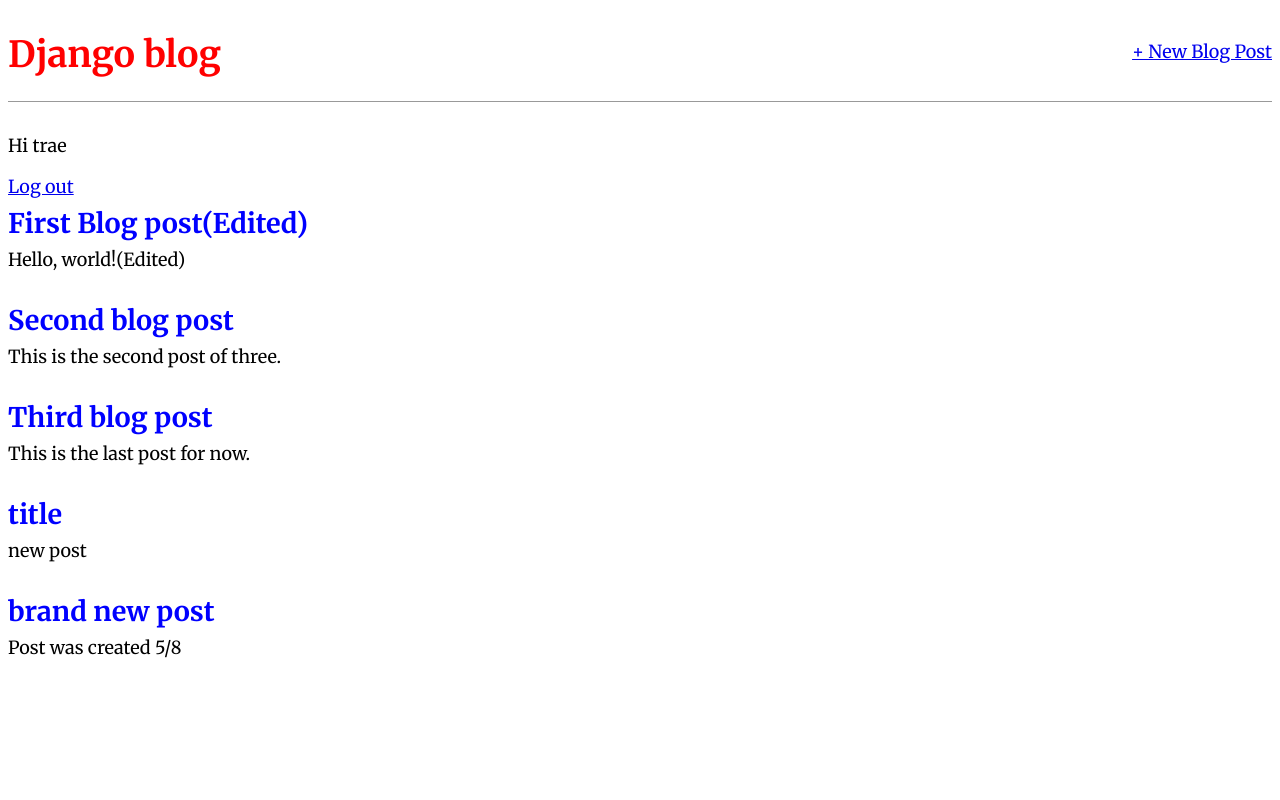
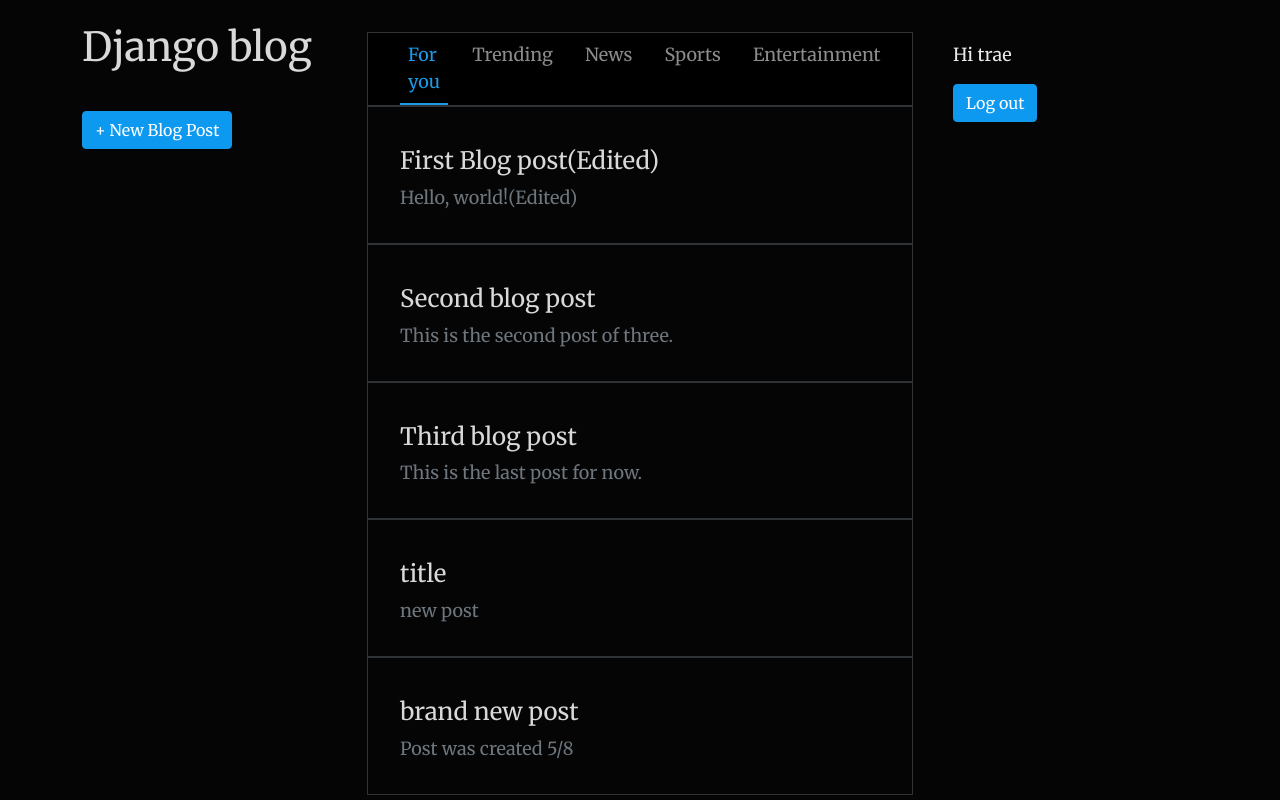
Before and after one commit to TraeDavis/fsdi_112_django_blog, a Django app: page / in a window 1280 px wide. Run offline with Django 3.2, Linux system fonts and the light colour scheme; a user stored in the database is signed in; data comes from the database, SQL or seed files in the repository.

Commit message:
styled home page

```diff
--- a/static/css/base.css
+++ b/static/css/base.css
@@ -1,17 +1,36 @@
 body {
     font-family: 'Merriweather', serif;
     font-size: 18px;
+    background-color:  rgba(0, 0, 0, 0.979);
 
 }
+.row{
+    align-items: baseline;
+}
 header {
-    border-bottom: 1px solid #999;
     margin-bottom: 2rem;
     display: flex;
+    flex-direction: column;
 }
 
 header h1 a {
-    color: red;
+    color: rgb(217, 217, 217);
     text-decoration: none;
+}
+header h1 a:hover{
+    color: rgb(28,154,232);
+}
+.user-welcome{
+    color: rgb(236, 233, 233);
+}
+.navbar{
+    margin-top: 2rem;
+    border: 1px solid rgb(47, 51, 54);
+    padding: 0;
+
+}
+.navbar-nav{
+    display: flex;
 }
 .nav-left{
     margin-right: auto;
@@ -20,21 +39,46 @@
     display: flex;
     padding-top: 2rem;
 }
+.bg-dark{
+    background-color: rgba(0, 0, 0, 0.911)!important;
+}
+.nav-item{
+    padding-left: .25rem;
+    padding: 0 .5rem;
+}
+.nav-link{
+    color: rgb(101,108,115);
+}
+.nav-link.active{
+    color: rgb(28,154,232)!important;
+    border-bottom: 2px solid rgb(28,154,232);
+}
+.nav-link:hover{
+    color: rgb(28,154,232)!important;
+    background-color: rgba(0, 88, 252, 0.233);
+}
 .post-entry{
-    margin-bottom: 2rem;
+    padding: 2rem;
+    border: 1px solid rgb(47, 51, 54);
 }
-.post-entry h2{
+.post-entry h4{
     margin:0.5rem 0;
 }
-.post-entry h2 a,
-.post-entry h2 a:visited{
-    color: blue;
+.post-entry h4 a,
+.post-entry h4 a:visited{
+    color:rgb(217, 217, 217) ;
     text-decoration: none;
 }
 .post-entry p{
     margin: 0;
     font-weight: 400;
+    color: rgb(110, 118, 125);
 }
-.post-entry h2 a:hover{
-    color: red;
+.post-entry h4 a:hover{
+    color: rgb(28,154,232);
 }
+
+.btn-primary{
+    background-color: rgb(13, 153, 240);
+    border-color: rgb(19, 152, 235);
+}
--- a/templates/base.html
+++ b/templates/base.html
@@ -6,10 +6,19 @@
         </title>
         <link rel="preconnect" href="https://fonts.gstatic.com">
         <link href="https://fonts.googleapis.com/css2?family=Merriweather:wght@300;400;700&display=swap" rel="stylesheet">
+        <!-- CSS only -->
+        <link
+        href="https://cdn.jsdelivr.net/npm/bootstrap@5.0.0/dist/css/bootstrap.min.css"
+        rel="stylesheet"
+        integrity="sha384-wEmeIV1mKuiNpC+IOBjI7aAzPcEZeedi5yW5f2yOq55WWLwNGmvvx4Um1vskeMj0"
+        crossorigin="anonymous">
         <link rel="stylesheet" href="{% static 'css/base.css' %}">
 
     </head>
     <body>
+        <div class="container">
+            <div class="row">
+              <div class="col">
                     <header>
                         <div class="nav-left">
                             <h1>
@@ -17,18 +26,34 @@
                             </h1>
                         </div>
                         <div class="nav-right">
-                <a href="{% url 'post_new' %}">+ New Blog Post</a>
+                            <a href="{% url 'post_new' %}" class="btn btn-primary">+ New Blog Post</a>
                         </div>
                     </header>
-        {% if user.is_authenticated %}
-            <p>Hi {{ user.username }}</p>
-            <a href="{% url 'logout' %}">Log out</a>
-        {% else %}
-            <a href="{% url 'login' %}">Log In</a>
-        {% endif %}
+                </div><!--.col-->
+
+                <div class="col-6 mx-3">
                     <div>
                     {% block content %}
                     {% endblock content %}
                     </div>
+                </div>
+
+                <div class="col">
+                    {% if user.is_authenticated %}
+                        <p class="user-welcome">Hi {{ user.username }}</p>
+                        <a href="{% url 'logout' %}" class="btn btn-primary">Log out</a>
+                    {% else %}
+                        <a href="{% url 'login' %}" class="btn btn-primary">Log In</a>
+                    {% endif %}
+                </div>
+
+            </div>
+          </div>
     </body>
+
+    <!-- JavaScript Bundle with Popper -->
+    <script
+    src="https://cdn.jsdelivr.net/npm/bootstrap@5.0.0/dist/js/bootstrap.bundle.min.js"
+    integrity="sha384-p34f1UUtsS3wqzfto5wAAmdvj+osOnFyQFpp4Ua3gs/ZVWx6oOypYoCJhGGScy+8"
+    crossorigin="anonymous"></script>
 </html>
--- a/templates/home.html
+++ b/templates/home.html
@@ -1,11 +1,37 @@
 {% extends 'base.html' %}
 
 {% block content %}
+<nav class="navbar navbar-expand-lg navbar-dark bg-dark">
+    <div class="container-fluid">
+      <button class="navbar-toggler" type="button" data-bs-toggle="collapse" data-bs-target="#navbarNav" aria-controls="navbarNav" aria-expanded="false" aria-label="Toggle navigation">
+        <span class="navbar-toggler-icon"></span>
+      </button>
+      <div class="collapse navbar-collapse" id="navbarNav">
+        <ul class="navbar-nav">
+          <li class="nav-item">
+            <a class="nav-link active" aria-current="page" href="#">For you</a>
+          </li>
+          <li class="nav-item">
+            <a class="nav-link" href="#">Trending</a>
+          </li>
+          <li class="nav-item">
+            <a class="nav-link" href="#">News</a>
+          </li>
+          <li class="nav-item">
+            <a class="nav-link" href="#">Sports</a>
+          </li>
+          <li class="nav-item">
+            <a class="nav-link" href="#">Entertainment</a>
+          </li>
+        </ul>
+      </div>
+    </div>
+  </nav>
     {% for post in object_list %}
     <div class="post-entry">
-        <h2>
+        <h4>
             <a href="{% url 'post_detail' post.pk %}">{{ post.title }}</a>
-        </h2>
+        </h4>
         <p>{{ post.body }}</p>
     </div>
     {% endfor %}
```
Lines whose indentation alone changed are shown as unchanged.
